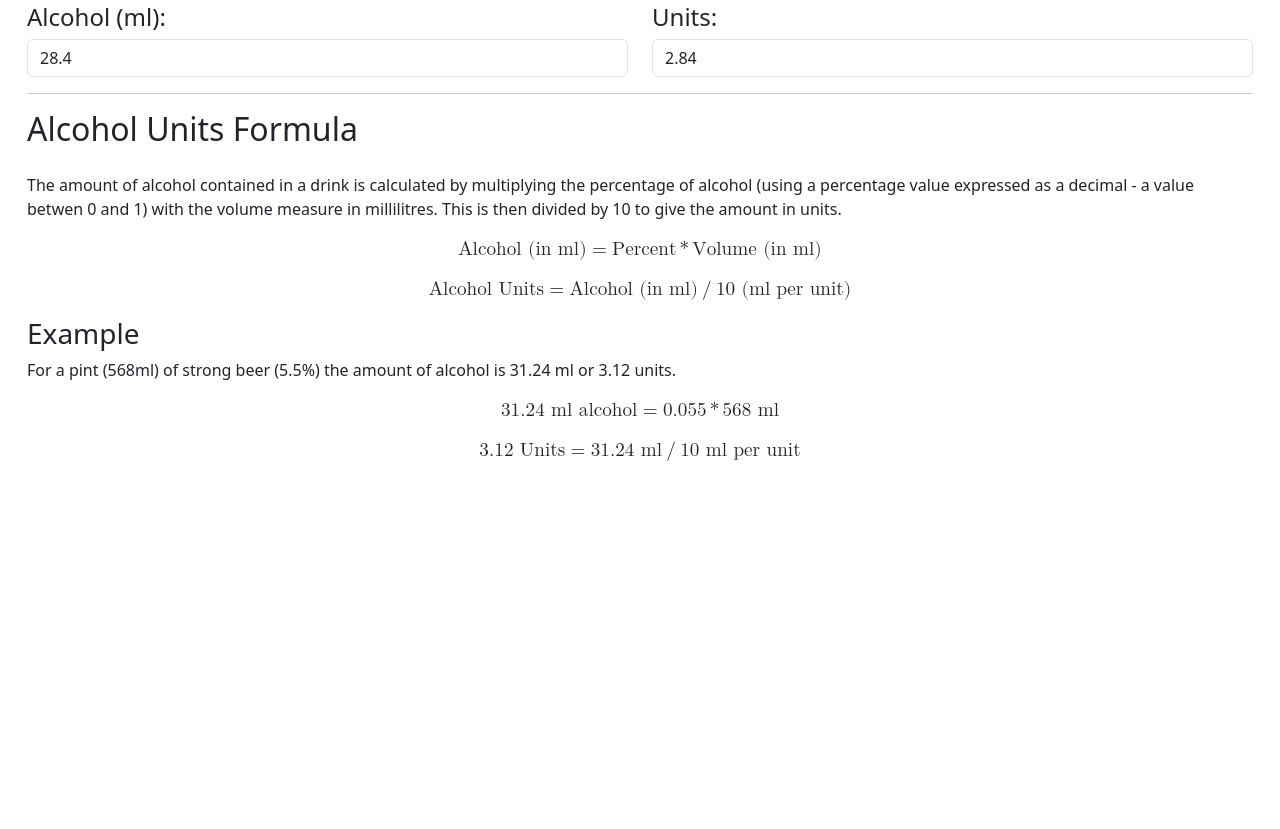
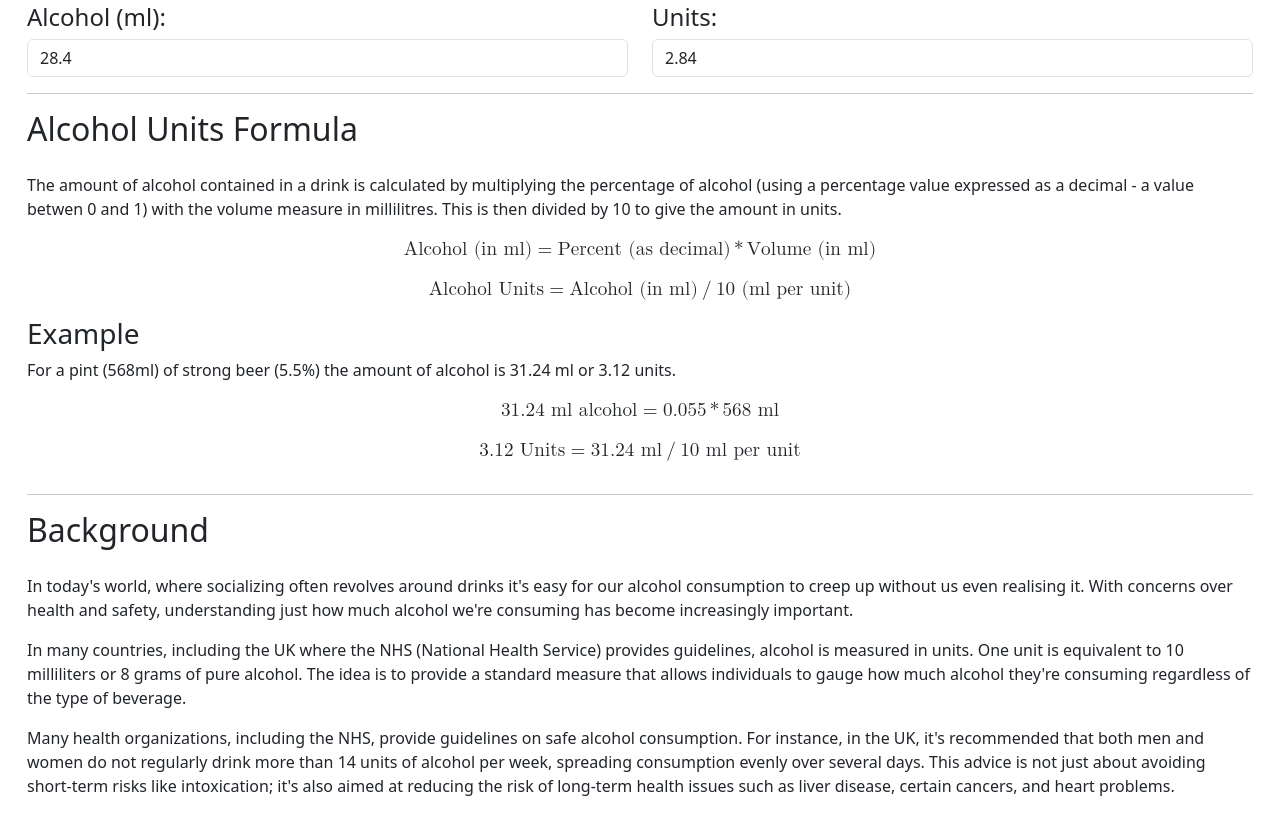
Before and after one commit to jaycee14/calculators, a plain HTML site: page alcohol_units_calculator.html in a window 1280 px wide. Shown: the part 684-1513 px from the top of the page. Before the commit the page ends 1177 px from the top, so only its background shows below. Drawn offline with nearby package versions, Linux system fonts and the light colour scheme.

Commit message:
added background sections

```diff
--- a/alcohol_units_calculator.html
+++ b/alcohol_units_calculator.html
@@ -154,7 +154,7 @@
                                 <mrow>
                                 <mi>Alcohol (in ml)</mi>
                                 <mo>=</mo>
-                                <mi>Percent</mi>
+                                <mi>Percent (as decimal)</mi>
                                 <mo>*</mo>
                                 <mi>Volume (in ml)</mi>
                                 </mrow>
@@ -216,6 +216,22 @@
                     </div>
                 </div>
             </div>
+        <hr>
+        <h2 class="mb-4">Background</h2>
+        <p>
+            In today's world, where socializing often revolves around drinks it's easy for our alcohol consumption to creep up without us even realising it.
+            With concerns over health and safety, understanding just how much alcohol we're consuming has become increasingly important.
+        </p>
+        <p>
+        In many countries, including the UK where the NHS (National Health Service) provides guidelines, alcohol is measured in units. One unit is equivalent to 10 milliliters or 8 grams of pure alcohol.
+        The idea is to provide a standard measure that allows individuals to gauge how much alcohol they're consuming regardless of the type of beverage.
+        </p>
+        <p>
+    Many health organizations, including the NHS, provide guidelines on safe alcohol consumption. For instance, in the UK, it's recommended that both men and
+    women do not regularly drink more than 14 units of alcohol per week, spreading consumption evenly over several days. This advice is not just about avoiding
+    short-term risks like intoxication; it's also aimed at reducing the risk of long-term health issues such as liver disease, certain cancers, and heart problems.
+        </p>
+
         </main>
 
 </div>
```
Also changed, not shown: index.html (+5 -2 lines), mortgage_payment_calculator.html (+13 -1 lines), images/mortgage.png (added).
